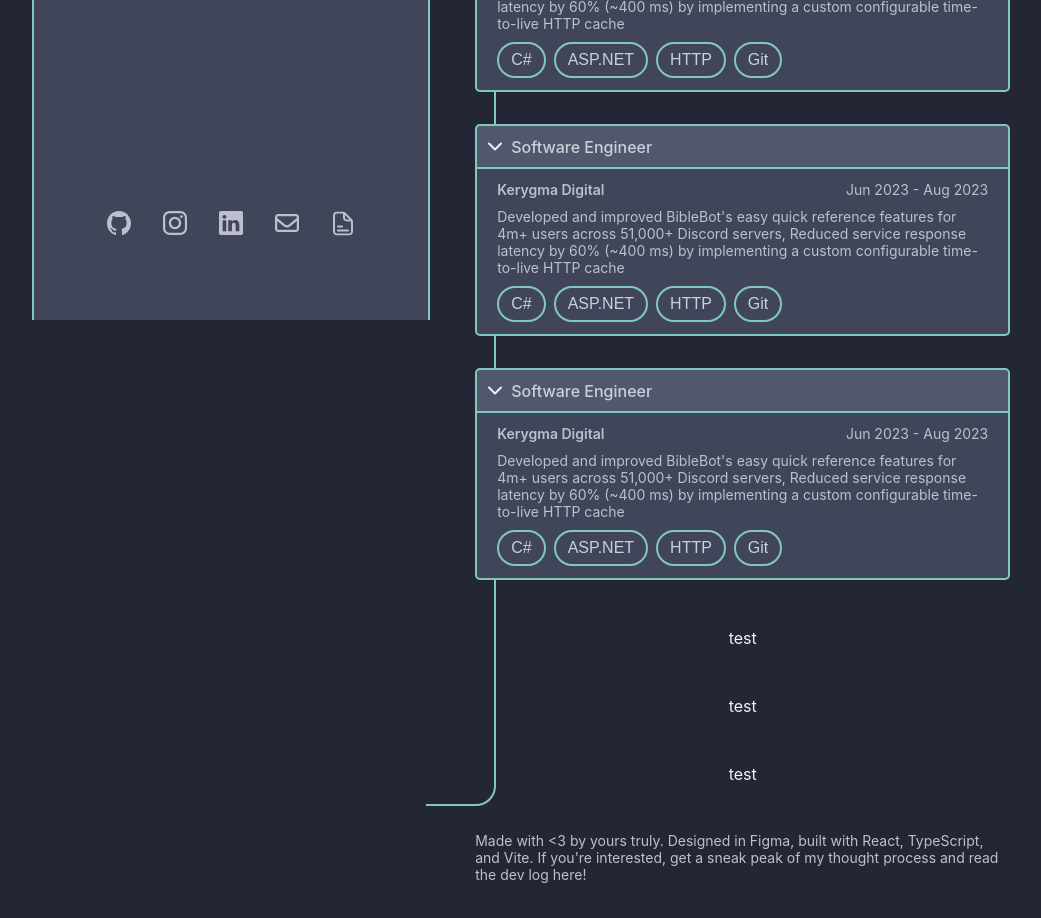
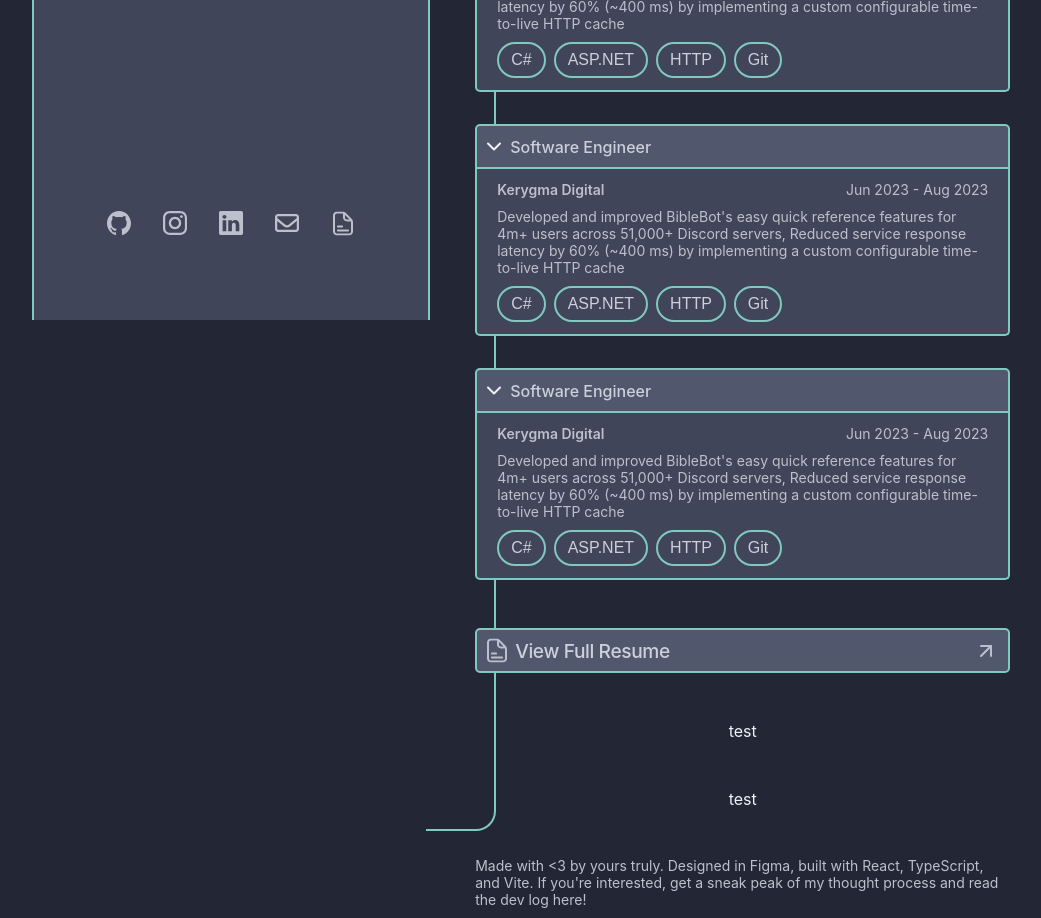
Before and after one commit to andrewtlu/andrewtlu.github.io, a React (Vite) app: page / in a window 1280 px wide. Shown: the part 480-1398 px from the top of the page, without its empty margins (96-1137 px from the left). Built offline with nearby package versions, Linux system fonts and the light colour scheme.

Commit message:
Create resume pane

```diff
--- a/src/App.tsx
+++ b/src/App.tsx
@@ -1,7 +1,7 @@
 import { useState } from 'react'
 import { Socials } from './components/svgs.tsx'
 import './App.css'
-import { ExperiencePane } from './components/panes.tsx'
+import { ExperiencePane, ResumePane } from './components/panes.tsx'
 
 function App() {
   const [count, setCount] = useState(0)
@@ -74,7 +74,7 @@ function App() {
         </section>
 
         <section id='involvement' className='line'>
-          test
+          <ResumePane />
         </section>
 
         <section id='projects' className='line'>
--- a/src/components/panes.css
+++ b/src/components/panes.css
@@ -8,7 +8,7 @@
   display: flex;
   align-items: center;
   gap: 4px;
-  padding: 8px 6px;
+  padding: 8px 5px;
 
   width: 100%;
   border-radius: 5px 5px 0 0;
@@ -79,3 +79,24 @@
 #closed .arrow {
   transform: rotate(0deg);
 }
+
+.resumepane {
+  width: 90%;
+  padding: 8px 10px 8px 8px;
+  border-radius: 5px;
+
+  justify-content: space-between;
+  color: var(--contrast-overlay);
+}
+
+.resumepane .content {
+  display: flex;
+  align-items: center;
+  justify-content: center;
+  gap: 6px;
+
+}
+
+.resumepane a {
+  color: var(--contrast-overlay);
+}
--- a/src/components/panes.tsx
+++ b/src/components/panes.tsx
@@ -2,7 +2,7 @@ import { useState } from 'react';
 import { Button } from './buttons.tsx';
 import './panes.css'
 import './svgs.tsx'
-import { Arrow } from './svgs.tsx';
+import { DropdownArrow, RedirectArrow, ResumeNoA } from './svgs.tsx';
 
 // used really janky height solution for animation, if problems with rendering check max-height property of .panebody>.small
 
@@ -28,7 +28,7 @@ export function ExperiencePane(props: ExperiencePaneProps) {
         className='paneheader'
         onClick={() => setClosed((closed) => !closed)}
       >
-        <Arrow /> {/* TODO: animate rotate */}
+        <DropdownArrow /> {/* TODO: animate rotate */}
         <span className='role body'>
           {props.pos}
         </span>
@@ -61,3 +61,28 @@ export function ExperiencePane(props: ExperiencePaneProps) {
     </div>
   );
 }
+
+export function ResumePane() {
+  return (
+    <div className='resumepane paneheader'>
+      <div className='content'>
+          <ResumeNoA />
+          <h2 className='role'>View Full Resume</h2>
+      </div>
+      <RedirectArrow />
+    </div>
+  );
+}
+
+export function ContactPane() {
+  return (
+    <div className='contactpane'>
+      <div className='paneheader'>
+
+      </div>
+      <div className='panebody'>
+
+      </div>
+    </div>
+  );
+}
--- a/src/components/svgs.tsx
+++ b/src/components/svgs.tsx
@@ -63,6 +63,23 @@ export function Resume() {
   );
 }
 
+export function ResumeNoA() {
+  return (
+    <svg width="24" height="25" viewBox="0 0 24 25" fill="none" xmlns="http://www.w3.org/2000/svg">
+      <g clipPath="url(#clip0_261_657)">
+        <path d="M6 24.5H18C19.0609 24.5 20.0783 24.0786 20.8284 23.3284C21.5786 22.5783 22 21.5609 22 20.5V11.157C21.9982 10.4621 21.8507 9.77532 21.567 9.141C21.5509 9.10647 21.5326 9.07306 21.512 9.041C21.271 8.51586 20.9404 8.0367 20.535 7.625L14.879 1.964C14.4669 1.55858 13.9874 1.22797 13.462 0.987C13.427 0.969 13.396 0.947 13.362 0.932C12.7265 0.64865 12.0388 0.501493 11.343 0.5L6 0.5C4.93913 0.5 3.92172 0.921427 3.17157 1.67157C2.42143 2.42172 2 3.43913 2 4.5V20.5C2 21.5609 2.42143 22.5783 3.17157 23.3284C3.92172 24.0786 4.93913 24.5 6 24.5ZM18.586 8.5H16C15.4696 8.5 14.9609 8.28929 14.5858 7.91421C14.2107 7.53914 14 7.03043 14 6.5V3.914L18.586 8.5ZM4 4.5C4 3.96957 4.21071 3.46086 4.58579 3.08579C4.96086 2.71071 5.46957 2.5 6 2.5H11.343C11.5642 2.5017 11.7845 2.52786 12 2.578V6.5C12 7.56087 12.4214 8.57828 13.1716 9.32843C13.9217 10.0786 14.9391 10.5 16 10.5H19.92C19.9712 10.7153 19.998 10.9357 20 11.157V20.5C20 21.0304 19.7893 21.5391 19.4142 21.9142C19.0391 22.2893 18.5304 22.5 18 22.5H6C5.46957 22.5 4.96086 22.2893 4.58579 21.9142C4.21071 21.5391 4 21.0304 4 20.5V4.5Z" fill="currentColor"/>
+        <path d="M7 20.5H17C17.2652 20.5 17.5196 20.3946 17.7071 20.2071C17.8946 20.0196 18 19.7652 18 19.5C18 19.2348 17.8946 18.9804 17.7071 18.7929C17.5196 18.6054 17.2652 18.5 17 18.5H7C6.73478 18.5 6.48043 18.6054 6.29289 18.7929C6.10536 18.9804 6 19.2348 6 19.5C6 19.7652 6.10536 20.0196 6.29289 20.2071C6.48043 20.3946 6.73478 20.5 7 20.5Z" fill="currentColor"/>
+        <path d="M7 16.5H11C11.2652 16.5 11.5196 16.3946 11.7071 16.2071C11.8946 16.0196 12 15.7652 12 15.5C12 15.2348 11.8946 14.9804 11.7071 14.7929C11.5196 14.6054 11.2652 14.5 11 14.5H7C6.73478 14.5 6.48043 14.6054 6.29289 14.7929C6.10536 14.9804 6 15.2348 6 15.5C6 15.7652 6.10536 16.0196 6.29289 16.2071C6.48043 16.3946 6.73478 16.5 7 16.5Z" fill="currentColor"/>
+      </g>
+      <defs>
+        <clipPath id="clip0_261_657">
+          <rect width="24" height="24" fill="white" transform="translate(0 0.5)"/>
+        </clipPath>
+      </defs>
+    </svg>
+  );
+}
+
 export function Socials() {
   return (
     <ul className='socials'>
@@ -75,10 +92,19 @@ export function Socials() {
   );
 }
 
-export function Arrow() {
+export function DropdownArrow() {
   return (
     <svg xmlns="http://www.w3.org/2000/svg" width="24" height="25" viewBox="0 0 24 25" fill="none" className='arrow'>
       <path d="M9 18.5L15 12.5L9 6.5" stroke="currentColor" stroke-width="2" stroke-linecap="round" stroke-linejoin="round"/>
     </svg>
   );
 }
+
+export function RedirectArrow() {
+  return (
+    <svg xmlns="http://www.w3.org/2000/svg" width="24" height="24" viewBox="0 0 24 24" fill="none">
+      <path d="M7 17L17 7" stroke="currentColor" stroke-width="2" stroke-linecap="round" stroke-linejoin="round"/>
+      <path d="M7 7H17V17" stroke="currentColor" stroke-width="2" stroke-linecap="round" stroke-linejoin="round"/>
+    </svg>
+  );
+}
--- a/src/index.css
+++ b/src/index.css
@@ -29,6 +29,7 @@
   color-scheme: light dark;
   font-family: Inter, system-ui, Avenir, Helvetica, Arial, sans-serif;
   line-height: normal;
+  text-justify: center;
 
   font-synthesis: none;
   text-rendering: optimizeLegibility;
--- a/src/main.css
+++ b/src/main.css
@@ -81,6 +81,10 @@ section:not(:last-of-type) {
   margin-bottom: 2rem;
 }
 
+#involvement>div:not(:last-of-type) {
+  margin-bottom: 2rem;
+}
+
 footer {
   align-self: center;
   width: 90%;
```
